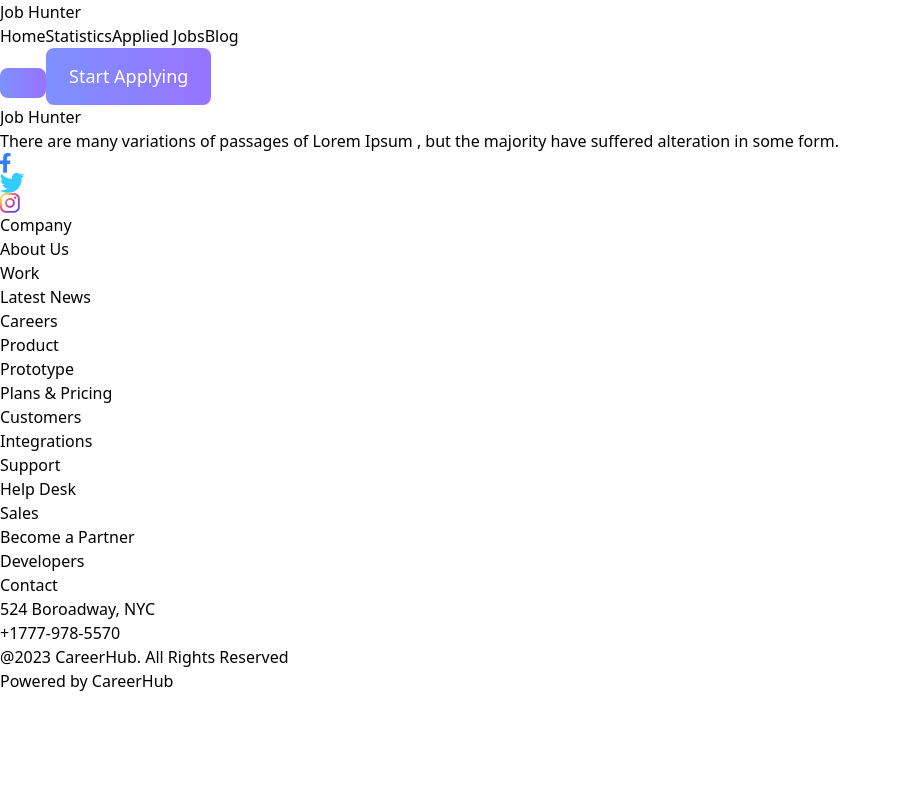
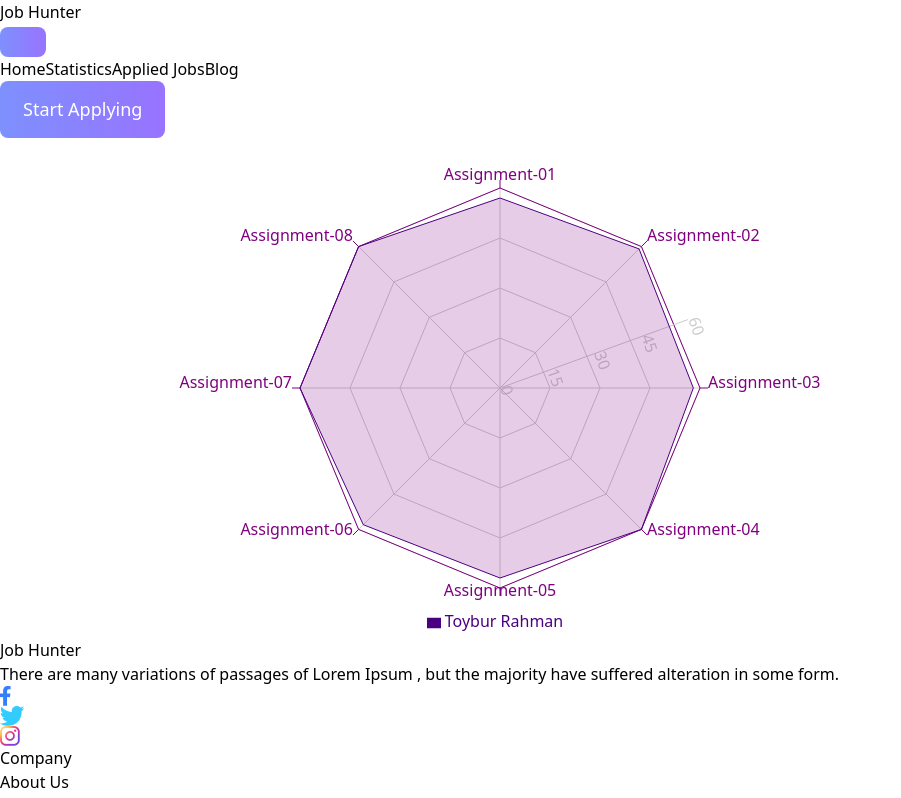
Before and after one commit to md-toybur-rahman/career-hub, a React (Vite) app: page /statistics in a window 1280 px wide. Shown: the top 798 px of the page, without its empty margins (0-901 px from the left). Built offline with nearby package versions, Linux system fonts and the light colour scheme.

Commit message:
complete statistics component inner work

```diff
--- a/package.json
+++ b/package.json
@@ -16,6 +16,7 @@
     "react-dom": "^18.2.0",
     "react-router-dom": "^6.10.0",
     "react-toastify": "^9.1.2",
+    "recharts": "^2.5.0",
     "sort-by": "^1.2.0"
   },
   "devDependencies": {
--- a/src/components/Blog/Blog.jsx
+++ b/src/components/Blog/Blog.jsx
@@ -3,6 +3,17 @@
 const Blog = () => {
     return (
         <div>
+            <div className='bg-gradient-to-r from-indigo-50 to-purple-50 relative -top-[100px] -z-10 h-[400px]'>
+                <img className='absolute bottom-0' src="../../../public/images/Vector.png" alt="" />
+                <img className='absolute right-0' src="../../../public/images/Vector2.png" alt="" />
+                <h1 className='text-center text-5xl font-semibold py-[200px]'>Blog</h1>
+            </div>
+            <div className='px-[50px]'>
+                <div className='px-[30px] rounded-lg border border-purple-300'>
+
+                </div>
+
+            </div>
 
         </div>
     );
--- a/src/components/Header/Header.jsx
+++ b/src/components/Header/Header.jsx
@@ -1,17 +1,22 @@
-import React from 'react';
+import React, { useState } from 'react';
 import { Link, NavLink } from 'react-router-dom';
 import { Bars3Icon } from '@heroicons/react/24/solid'
 const Header = () => {
+    const [isIconActive, setIsIconActive ]= useState(false);
+    const iconHandler = () => {
+        setIsIconActive(!isIconActive);
+        console.log(isIconActive);
+    }
     return (
-        <nav className='flex items-center justify-between py-5 px-[50px]'>
-            <Link to='/'><h1 className='font-extrabold text-center md:text-4xl text-2xl px-5 md:px-0 pl-0'>Job <span className='text-transparent bg-clip-text bg-gradient-to-b from-indigo-500 to-purple-500'>H</span>unter</h1></Link>
-            <div className='hidden md:flex gap-8'>
+        <nav className={`flex items-center justify-between py-5 px-[50px] ${isIconActive ? 'relative' : ''}`}>
+            <Link to='/'><h1 className='font-extrabold text-center md:text-4xl text-3xl px-5 md:px-0 pl-0'>Job <span className='text-transparent bg-clip-text bg-gradient-to-b from-indigo-500 to-purple-500'>H</span>unter</h1></Link>
+            <button onClick={() => iconHandler()} className='md:hidden py-2'><Bars3Icon className='w-5 h-5 text-lg'></Bars3Icon></button>
+            <div className={`md:flex gap-3 md:gap-8 ${isIconActive? ' bg-purple-200 flex px-12 py-2 justify-center rounded-lg absolute duration-500 top-[70px] left-[54px] right-[54px]' : 'duration-500 bg-purple-200 md:bg-transparent px-12 py-2 rounded-lg absolute md:static top-[70px] -left-96'}`}>
                 <NavLink className={({ isActive }) => isActive ? 'font-semibold text-transparent text-base bg-clip-text bg-gradient-to-r from-indigo-500 to-purple-500' : 'font-semibold text-base'} to='/'>Home</NavLink>
                 <NavLink className={({ isActive }) => isActive ? 'font-semibold text-transparent text-base bg-clip-text bg-gradient-to-r from-indigo-500 to-purple-500' : 'font-semibold text-base'} to='/statistics'>Statistics</NavLink>
                 <NavLink className={({ isActive }) => isActive ? 'font-semibold text-transparent text-base bg-clip-text bg-gradient-to-r from-indigo-500 to-purple-500' : 'font-semibold text-base'} to='/applied'>Applied Jobs</NavLink>
                 <NavLink className={({ isActive }) => isActive ? 'font-semibold text-transparent text-base bg-clip-text bg-gradient-to-r from-indigo-500 to-purple-500' : 'font-semibold text-base'} to='/blog'>Blog</NavLink>
             </div>
-            <button className='md:hidden'><Bars3Icon className='w-5 h-5 text-lg'></Bars3Icon></button>
             <button className='md:block hidden'>Start Applying</button>
         </nav>
     );
--- a/src/components/Home/Home.jsx
+++ b/src/components/Home/Home.jsx
@@ -17,13 +17,13 @@
     return (
         <div className='px-[50px] max-w-[1440px] mx-auto'>
             {/* ============= Banner Section =========== */}
-            <section className='mt-5 mb-10 md:grid md:grid-cols-2 items-center gap-5 text-center md:text-left flex flex-col-reverse'>
+            <section className='mt-16 mb-10 md:grid md:grid-cols-2 items-center gap-5 text-center md:text-left'>
                 <div>
-                    <h1 className='text-5xl md:text-7xl font-bold leading-[50px] md:leading-[85px]'>One Step <br /> Closer To Your <br /> <span className='text-transparent bg-clip-text bg-gradient-to-b from-indigo-500 to-purple-500'>Dream Job</span></h1>
-                    <p className='mt-5 mb-7 text-lg text-[#757575]'>Explore thousands of job opportunities with all the <br /> information you need. Its your future. Come find it. Manage all <br /> your job application from start to finish.</p>
+                    <h1 className='text-6xl md:text-7xl font-bold leading-[70px] md:leading-[85px]'>One Step <br className='hidden md:block' /> Closer To Your <br /> <span className='text-transparent bg-clip-text bg-gradient-to-b from-indigo-500 to-purple-500'>Dream Job</span></h1>
+                    <p className='mt-5 mb-7 text-lg text-[#757575]'>Explore thousands of job opportunities with all the <br className='hidden md:block' /> information you need. Its your future. Come find it. Manage all <br className='hidden md:block' /> your job application from start to finish.</p>
                     <button>Get Started</button>
                 </div>
-                <img src="/public/images/profile.png" alt="" />
+                <img className='hidden md:block' src="/public/images/profile.png" alt="" />
             </section>
             {/* ============= End Banner Section =========== */}
 
--- a/src/components/Statistics/Statistics.jsx
+++ b/src/components/Statistics/Statistics.jsx
@@ -1,9 +1,60 @@
 import React from 'react';
+import { Radar, RadarChart, PolarGrid, PolarAngleAxis, PolarRadiusAxis, ResponsiveContainer, Legend, Tooltip } from 'recharts';
 
 const Statistics = () => {
+    const marks = [
+        {
+            subject: 'Assignment-01',
+            result: 57,
+            fullMark: 60,
+        },
+        {
+            subject: 'Assignment-02',
+            result: 59,
+            fullMark: 60,
+        },
+        {
+            subject: 'Assignment-03',
+            result: 58,
+            fullMark: 60,
+        },
+        {
+            subject: 'Assignment-04',
+            result: 60,
+            fullMark: 60,
+        },
+        {
+            subject: 'Assignment-05',
+            result: 57,
+            fullMark: 60,
+        },
+        {
+            subject: 'Assignment-06',
+            result: 58,
+            fullMark: 60,
+        },
+        {
+            subject: 'Assignment-07',
+            result: 60,
+            fullMark: 60,
+        },
+        {
+            subject: 'Assignment-08',
+            result: 60,
+            fullMark: 60,
+        },
+    ];
+
     return (
-        <div>
-
+        <div className='flex justify-center mt-20'>
+            <RadarChart cx={500} cy={250} outerRadius={200} width={1000} height={500} stroke="purple" data={marks}>
+                <PolarGrid></PolarGrid>
+                <PolarAngleAxis dataKey='subject' stroke='purple'></PolarAngleAxis>
+                <PolarRadiusAxis angle={20} domain={[0, 60]} />
+                <Radar name="Toybur Rahman" dataKey="result" stroke="indigo" fill="purple" fillOpacity={0.2} />
+                <Legend></Legend>
+                <Tooltip />
+            </RadarChart>
         </div>
     );
 };
--- a/src/main.jsx
+++ b/src/main.jsx
@@ -4,7 +4,6 @@
 import './index.css'
 import { RouterProvider, createBrowserRouter, json } from 'react-router-dom'
 import Statistics from './components/Statistics/Statistics'
-import Applied from './components/Applied/Applied'
 import Blog from './components/Blog/Blog'
 import Home from './components/Home/Home'
 import Details from './components/Details/Details'
```
Also changed, not shown: 1 other file (tests, documents, lock files or other folders).
